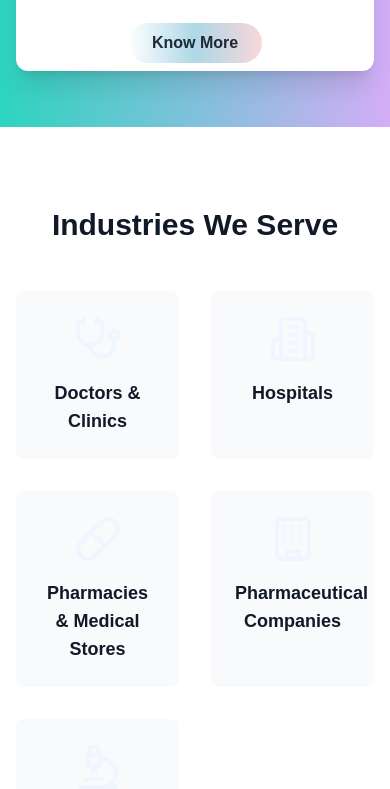
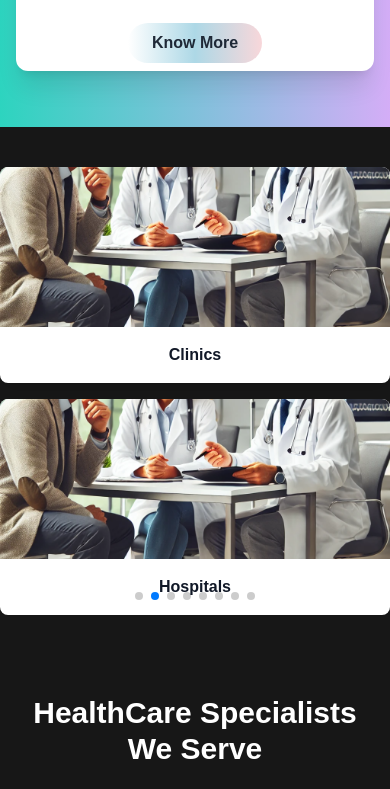
Before and after one commit to Drkadam07/MediGo-Digital-, a Next.js app: page / in a window 390 px wide. Shown: the part 4660-5449 px from the top of the page. Built offline with nearby package versions, Linux system fonts and the light colour scheme; grey boxes are pictures that could not be loaded.

Commit message:
updated industries component

```diff
--- a/app/Components/ui/Industries.js
+++ b/app/Components/ui/Industries.js
@@ -1,28 +1,155 @@
 
-import { Stethoscope, Building2, PillIcon, Microscope, Building } from "lucide-react"
+// import { Stethoscope, Building2, PillIcon, Microscope, Building } from "lucide-react"
+
+// const Industries = () => {
+//   return (
+//     <section id="industries" className="py-20">
+//       <div className="container mx-auto px-4 sm:px-6 lg:px-8">
+//         {/* <h2 className="text-3xl font-bold text-center text-gray-900 mb-12">Industries We Serve</h2> */}
+//         <div className="grid grid-cols-2 md:grid-cols-3 lg:grid-cols-5 gap-8">
+//           <IndustryCard icon={<Stethoscope className="h-12 w-12 text-blue-50" />} title="Doctors & Clinics" />
+//           <IndustryCard icon={<Building2 className="h-12 w-12 text-blue-50" />} title="Hospitals" />
+//           <IndustryCard icon={<PillIcon className="h-12 w-12 text-blue-50" />} title="Pharmacies & Medical Stores" />
+//           <IndustryCard icon={<Building className="h-12 w-12 text-blue-50" />} title="Pharmaceutical Companies" />
+//           <IndustryCard icon={<Microscope className="h-12 w-12 text-blue-50" />} title="Diagnostic Labs" />
+//         </div>
+//       </div>
+//     </section>
+//   )
+// }
+
+// const IndustryCard = ({ icon, title }) => (
+//   <div className="bg-gray-50 rounded-lg p-6 text-center hover:bg-blue-50 hover:text-white transition-colors duration-200">
+//     <div className="flex justify-center mb-4">{icon}</div>
+//     <h3 className="text-lg font-semibold text-gray-900">{title}</h3>
+//   </div>
+// )
+
+// export default Industries
+
+// import React from "react";
+// import { motion } from "framer-motion";
+
+// const images = [
+//   { src: "/images/gastro.jpg", title: "Gastroenterologists" },
+//   { src: "/images/doctors.jpg", title: "Doctors" },
+//   { src: "/images/clinic.jpg", title: "Clinics" },
+//   { src: "/images/hospital.jpg", title: "Hospitals" },
+//   { src: "/images/plastic.jpg", title: "Plastic Surgeons" },
+//   { src: "/images/surgeon.jpg", title: "Surgeons" },
+//   { src: "/images/bariatric.jpg", title: "Bariatricians" },
+//   { src: "/images/cardio.jpg", title: "Cardiologists" },
+// ];
+
+// const Industries = () => {
+//   // Duplicate images for smooth infinite scroll
+//   const imagesDouble = [...images, ...images];
+
+//   return (
+//     <div className="w-full overflow-hidden bg-blue-900 py-6">
+//       {/* First Row */}
+//       <motion.div
+//         className="flex gap-6 mb-4"
+//         animate={{ x: ["0%", "-100%"] }}
+//         transition={{ repeat: Infinity, duration: 10, ease: "linear" }}
+//       >
+//         {imagesDouble.map((item, index) => (
+//           <div
+//             key={index}
+//             className="min-w-[250px] h-[180px] bg-white rounded-xl shadow-lg overflow-hidden transform hover:scale-105 transition-all duration-300"
+//           >
+//             <img src={item.src} alt={item.title} className="w-full h-[80%] object-cover" />
+//             <div className="text-center text-blue-900 font-semibold p-2">{item.title}</div>
+//           </div>
+//         ))}
+//       </motion.div>
+
+//       {/* Second Row (Reverse Direction) */}
+//       <motion.div
+//         className="flex gap-6"
+//         animate={{ x: ["-100%", "0%"] }}
+//         transition={{ repeat: Infinity, duration: 10, ease: "linear" }}
+//       >
+//         {imagesDouble.map((item, index) => (
+//           <div
+//             key={index}
+//             className="min-w-[250px] h-[180px] bg-white rounded-xl shadow-lg overflow-hidden transform hover:scale-105 transition-all duration-300"
+//           >
+//             <img src={item.src} alt={item.title} className="w-full h-[80%] object-cover" />
+//             <div className="text-center text-blue-900 font-semibold p-2">{item.title}</div>
+//           </div>
+//         ))}
+//       </motion.div>
+//     </div>
+//   );
+// };
+
+// export default Industries;
+
+import React from "react";
+import { Swiper, SwiperSlide } from "swiper/react";
+import { Navigation, Pagination, Autoplay } from "swiper/modules";
+import "swiper/css";
+import "swiper/css/navigation";
+import "swiper/css/pagination";
+
+const images = [
+  { src: "/AboutDoctor2.webp", title: "Gastroenterologists" },
+  { src: "/AboutDoctor2.webp", title: "Doctors" },
+  { src: "/AboutDoctor2.webp", title: "Clinics" },
+  { src: "/AboutDoctor2.webp", title: "Hospitals" },
+  { src: "/AboutDoctor2.webp", title: "Plastic Surgeons" },
+  { src: "/AboutDoctor2.webp", title: "Surgeons" },
+  { src: "/AboutDoctor2.webp", title: "Bariatricians" },
+  { src: "/AboutDoctor2.webp", title: "Cardiologists" },
+  { src: "/AboutDoctor2.webp", title: "Gastroenterologists" },
+  { src: "/AboutDoctor2.webp", title: "Doctors" },
+  { src: "/AboutDoctor2.webp", title: "Clinics" },
+  { src: "/AboutDoctor2.webp", title: "Hospitals" },
+  { src: "/AboutDoctor2.webp", title: "Plastic Surgeons" },
+  { src: "/AboutDoctor2.webp", title: "Surgeons" },
+  { src: "/AboutDoctor2.webp", title: "Bariatricians" },
+  { src: "/AboutDoctor2.webp", title: "Cardiologists" },
+];
+
+const groupedImages = [];
+for (let i = 0; i < images.length; i += 2) {
+  groupedImages.push(images.slice(i, i + 2));
+}
 
 const Industries = () => {
   return (
-    <section id="industries" className="py-20 bg-white">
-      <div className="container mx-auto px-4 sm:px-6 lg:px-8">
-        <h2 className="text-3xl font-bold text-center text-gray-900 mb-12">Industries We Serve</h2>
-        <div className="grid grid-cols-2 md:grid-cols-3 lg:grid-cols-5 gap-8">
-          <IndustryCard icon={<Stethoscope className="h-12 w-12 text-blue-50" />} title="Doctors & Clinics" />
-          <IndustryCard icon={<Building2 className="h-12 w-12 text-blue-50" />} title="Hospitals" />
-          <IndustryCard icon={<PillIcon className="h-12 w-12 text-blue-50" />} title="Pharmacies & Medical Stores" />
-          <IndustryCard icon={<Building className="h-12 w-12 text-blue-50" />} title="Pharmaceutical Companies" />
-          <IndustryCard icon={<Microscope className="h-12 w-12 text-blue-50" />} title="Diagnostic Labs" />
-        </div>
+    <div className="w-full py-10 relative">
+      <div className="max-w-6xl mx-auto relative">
+        <Swiper
+          modules={[Navigation, Pagination, Autoplay]}
+          spaceBetween={20}
+          slidesPerView={1}
+          autoplay={{ delay: 4000 }}
+          pagination={{ clickable: true }}
+          navigation={{ nextEl: ".custom-next", prevEl: ".custom-prev" }}
+          breakpoints={{
+            640: { slidesPerView: 2, slidesPerGroup: 2 },
+            768: { slidesPerView: 3, slidesPerGroup: 3 },
+            1024: { slidesPerView: 4, slidesPerGroup: 4 },
+          }}
+        >
+          {groupedImages.map((group, index) => (
+            <SwiperSlide key={index}>
+              <div className="grid grid-rows-2 gap-4">
+                {group.map((item, i) => (
+                  <div key={i} className="bg-white rounded-lg shadow-lg overflow-hidden">
+                    <img src={item.src} alt={item.title} className="w-full h-40 object-cover" />
+                    <div className="p-4 text-center text-gray-900 font-semibold">{item.title}</div>
+                  </div>
+                ))}
+              </div>
+            </SwiperSlide>
+          ))}
+        </Swiper>
       </div>
-    </section>
-  )
-}
+    </div>
+  );
+};
 
-const IndustryCard = ({ icon, title }) => (
-  <div className="bg-gray-50 rounded-lg p-6 text-center hover:bg-blue-50 hover:text-white transition-colors duration-200">
-    <div className="flex justify-center mb-4">{icon}</div>
-    <h3 className="text-lg font-semibold text-gray-900">{title}</h3>
-  </div>
-)
-
-export default Industries
+export default Industries;
```
